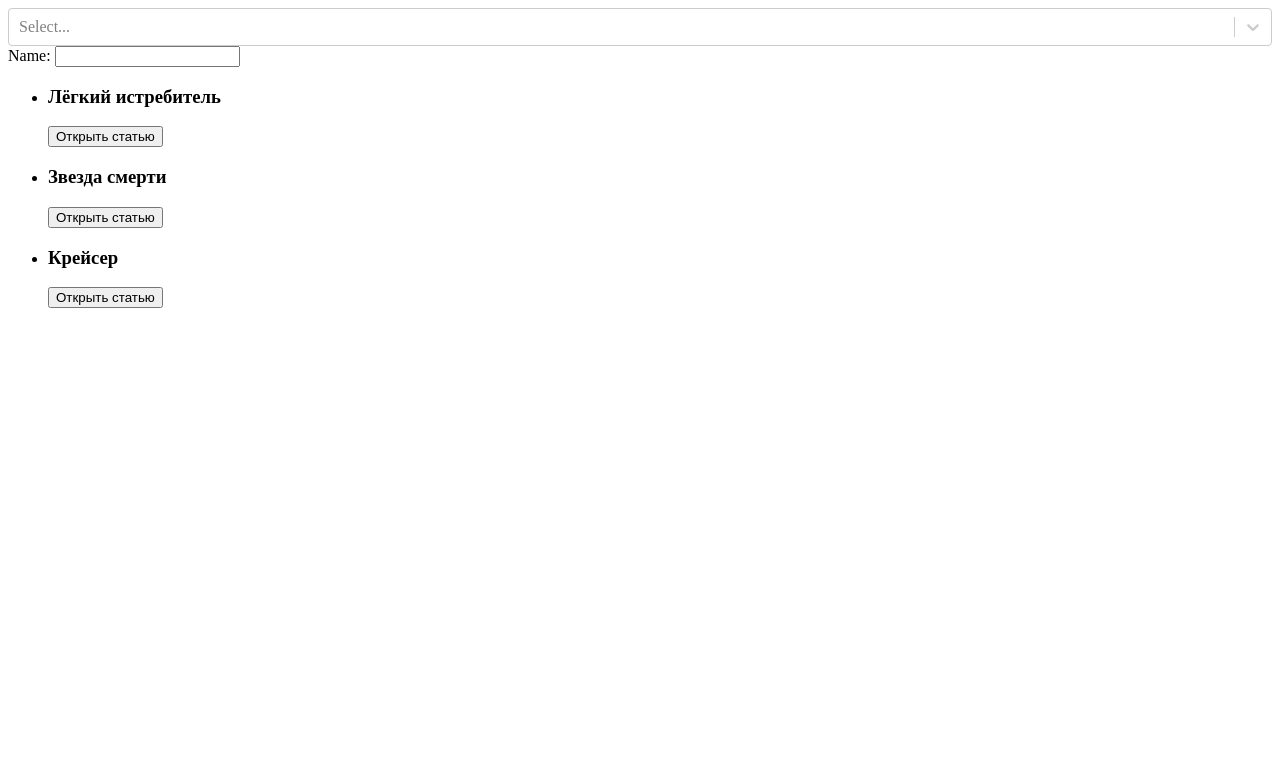
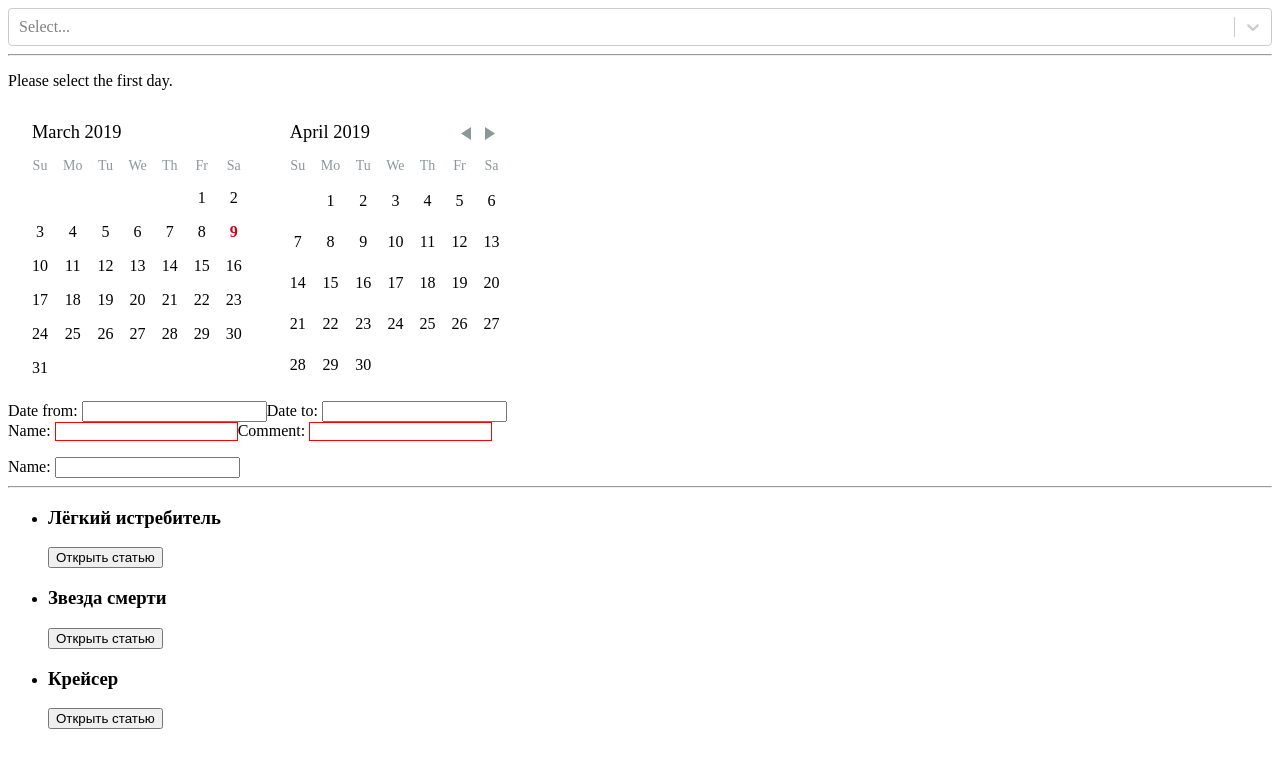
Before and after one commit to Deepgmc/lessons, a React app: page / in a window 1280 px wide. Shown: the top 768 px of the page. Built offline with nearby package versions, Linux system fonts and the light colour scheme.

Commit message:
lesson 3 + homework: daterange + form validation

```diff
--- a/package.json
+++ b/package.json
@@ -13,6 +13,7 @@
     "babel-preset-react": "^6.24.1",
     "prop-types": "^15.7.2",
     "react": "^16.7.0",
+    "react-day-picker": "^7.3.0",
     "react-dom": "^16.7.0",
     "react-select": "^2.4.1"
   },
--- /dev/null
+++ b/src/components/App/globalStyle.css
@@ -0,0 +1,22 @@
+.error-class{
+    border:1px solid red;
+}
+
+
+
+
+.Selectable .DayPicker-Day--selected:not(.DayPicker-Day--start):not(.DayPicker-Day--end):not(.DayPicker-Day--outside) {
+    background-color: #f0f8ff !important;
+    color: #4a90e2;
+}
+.Selectable .DayPicker-Day {
+    border-radius: 0 !important;
+}
+.Selectable .DayPicker-Day--start {
+    border-top-left-radius: 50% !important;
+    border-bottom-left-radius: 50% !important;
+}
+.Selectable .DayPicker-Day--end {
+    border-top-right-radius: 50% !important;
+    border-bottom-right-radius: 50% !important;
+}
--- a/src/components/Article/style.css
+++ b/src/components/Article/style.css
@@ -1,3 +1,4 @@
-body{
-
+.DayPicker {
+    display: inline-block;
+    font-size: 1rem;
 }
--- /dev/null
+++ b/src/components/CommentForm/CommentForm.js
@@ -0,0 +1,68 @@
+import React, {Component} from 'react';
+import PropTypes from 'prop-types';
+
+class CommentForm extends Component {
+    static propTypes = {}
+
+    limits = {
+        user: {
+            min: 5,
+            max: 15
+        },
+        text: {
+            min: 20,
+            max: 50
+        }
+    }
+
+    state = {
+        user: '',
+        text: ''
+    }
+
+    constructor(props) {
+        super(props);
+        this.handleSubmit = this.handleSubmit.bind(this);
+        //this.handleChange = this.handleChange.bind(this);
+        this.getClassName = this.getClassName.bind(this);
+    }
+
+
+
+    render() {
+        return (
+            <div>
+                <form onSubmit={this.handleSubmit}>
+                    Name: <input type="text"
+                                 value={this.state.user}
+                                 onChange={this.handleChange('user')}
+                                 className={this.getClassName('user')}
+                    />
+                    Comment: <input type="text"
+                                    value={this.state.text}
+                                    onChange={this.handleChange('text')}
+                                    className={this.getClassName('text')}
+                    />
+                </form>
+            </div>
+        );
+    }
+
+    getClassName = (type) => this.state[type].length > this.limits[type].max || this.state[type].length < this.limits[type].min ? 'error-class' : ''
+
+    handleChange = type => e => {
+        this.setState({
+            [type]: e.target.value
+        })
+    }
+
+    handleSubmit = e => {
+        e.preventDefault()
+        this.setState({
+            user: '',
+            name: ''
+        })
+    }
+}
+
+export default CommentForm;
--- /dev/null
+++ b/src/components/UserForm/DayPicker/DayPicker.js
@@ -0,0 +1,66 @@
+import React, {Component} from 'react';
+import PropTypes from 'prop-types';
+import DayTimePicker, { DateUtils } from 'react-day-picker';
+import 'react-day-picker/lib/style.css';
+
+class DayPicker extends Component {
+    static propTypes = {}
+
+    static defaultProps = {
+        numberOfMonths: 2
+    };
+
+    constructor(props) {
+        super(props);
+        this.handleDayClick = this.handleDayClick.bind(this);
+        this.handleResetClick = this.handleResetClick.bind(this);
+        this.state = this.getInitialState();
+    }
+    getInitialState() {
+        return {
+            from: undefined,
+            to: undefined
+        };
+    }
+    handleDayClick(day) {
+        const range = DateUtils.addDayToRange(day, this.state);
+        this.setState(range);
+    }
+    handleResetClick() {
+        this.setState(this.getInitialState());
+    }
+    render() {
+        const { from, to } = this.state;
+        const modifiers = { start: from, end: to };
+        return (
+            <div className="RangeExample">
+                <p>
+                    {!from && !to && 'Please select the first day.'}
+                    {from && !to && 'Please select the last day.'}
+                    {from &&
+                    to &&
+                    `Selected from ${from.toLocaleDateString()} to
+                ${to.toLocaleDateString()}`}{' '}
+                    {from &&
+                    to && (
+                        <button className="link" onClick={this.handleResetClick}>
+                            Reset
+                        </button>
+                    )}
+                </p>
+                <DayTimePicker
+                    className="Selectable"
+                    numberOfMonths={this.props.numberOfMonths}
+                    selectedDays={[from, { from, to }]}
+                    modifiers={modifiers}
+                    onDayClick={this.handleDayClick}
+                />
+                <br/>
+                Date from: <input type="text" defaultValue={this.state.from}/>
+                Date to: <input type="text" defaultValue={this.state.to}/>
+            </div>
+        );
+    }
+}
+
+export default DayPicker;
--- a/src/components/UserForm/UserForm.js
+++ b/src/components/UserForm/UserForm.js
@@ -1,5 +1,8 @@
 import React, {Component} from 'react';
 import PropTypes from 'prop-types';
+import DayPicker from './DayPicker/DayPicker'
+import CommentForm from '../CommentForm/CommentForm'
+
 
 class UserForm extends Component {
     static propTypes = {}
@@ -11,7 +14,11 @@ class UserForm extends Component {
     render() {
         return (
             <div>
+                <hr />
+                <DayPicker />
+                <CommentForm />
                 Name: <input type="text" value = {this.state.username} onChange = {this.handleUserChange.bind(this)}/>
+                <hr />
             </div>
         );
     }
--- a/src/index.js
+++ b/src/index.js
@@ -1,5 +1,5 @@
 import React from 'react';
 import { render } from 'react-dom';
-import App from './components/App';
+import App from './components/App/App';
 
 render(<App />, document.getElementById('main_container'));
--- a/webpack.config.js
+++ b/webpack.config.js
@@ -14,16 +14,8 @@ module.exports = {
     },
     module: {
         rules: [
-            {
-                test: /\.js$/,
-                exclude: /node_modules/,
-                use: 'babel-loader'
-            },
-            {
-                test: /\.css$/,
-                exclude: /node_modules/,
-                use: ['style-loader', 'css-loader']
-            }
+            { test: /\.css$/, exclude: '/node_modules', use: ['style-loader', 'css-loader'] },
+            { test: /\.js$/, exclude: '/node_modules', use: 'babel-loader' }
         ]
     }
 };
```
Also changed, not shown: src/components/App/App.js (renamed from src/components/App.js, +4 -3 lines), src/components/Comment/style.css (line endings or trailing spaces), 1 other file (tests, documents, lock files or other folders).
